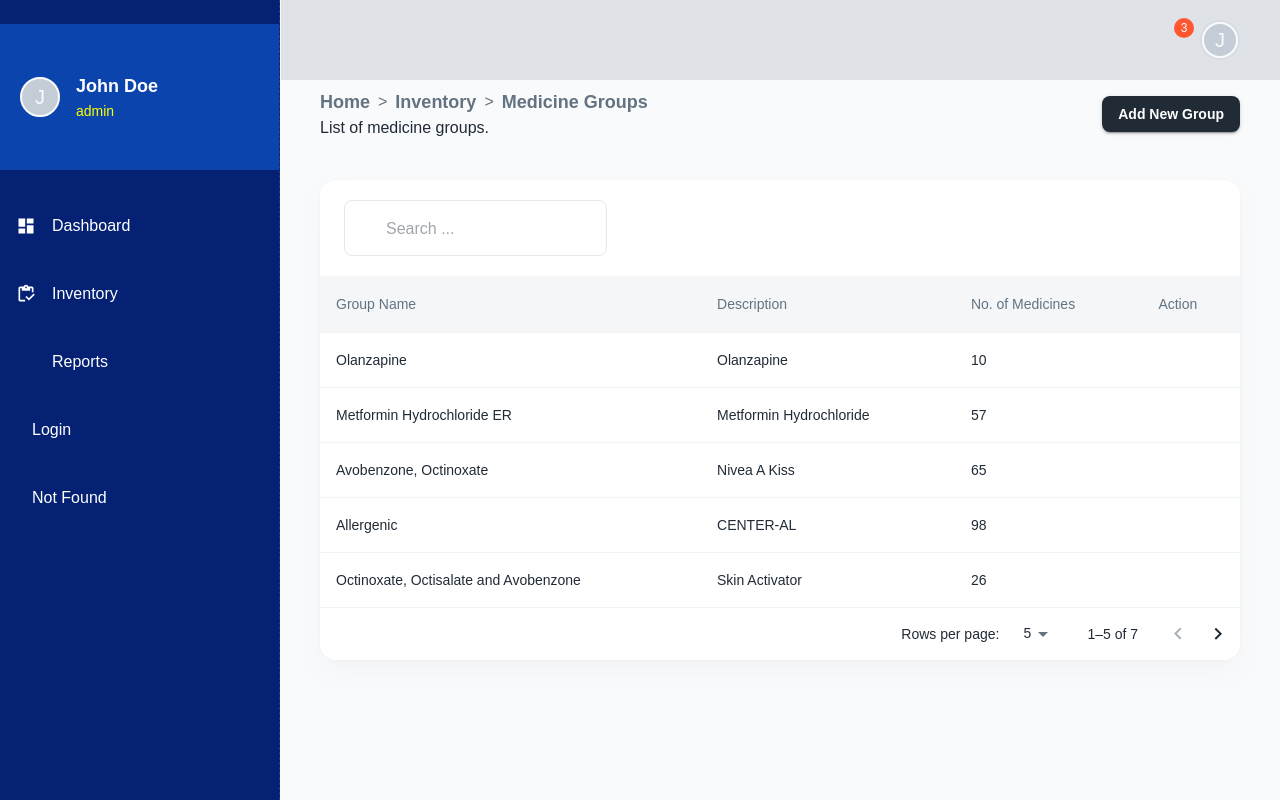
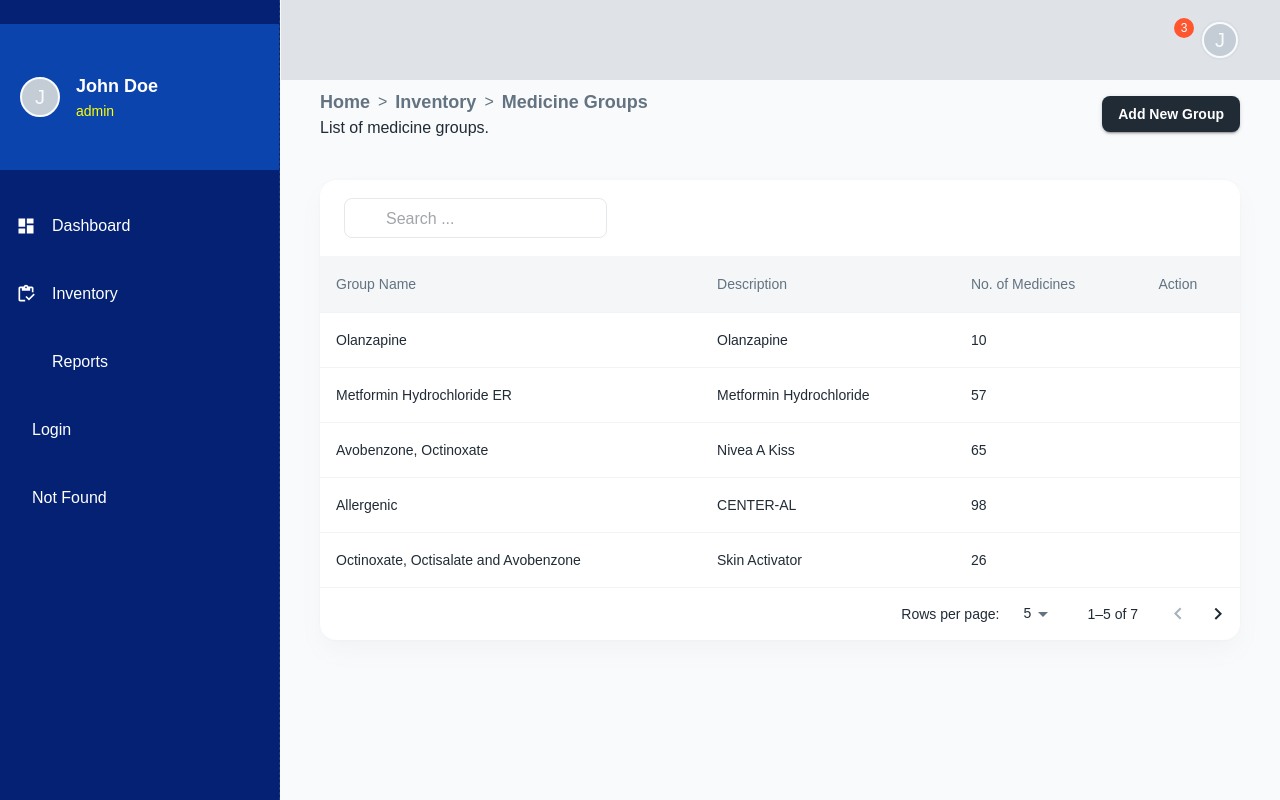
Before and after one commit to at-tawlib/pharmacy-desktop-app, a React (Vite) app in the folder src/renderer/: page /inventory/medicine-group in a window 1280 px wide. Built offline with nearby package versions, Linux system fonts and the light colour scheme; some icons are missing.

Commit message:
Reduce size of search field n the toolbar

```diff
--- a/src/renderer/src/components/table/TableToolbar.jsx
+++ b/src/renderer/src/components/table/TableToolbar.jsx
@@ -13,7 +13,7 @@ export default function TableToolbar({ numSelected, filterName, onFilterName })
   return (
     <Toolbar
       sx={{
-        height: 96,
+        height: 76,
         display: 'flex',
         justifyContent: 'space-between',
         p: (theme) => theme.spacing(0, 1, 0, 3),
@@ -32,6 +32,7 @@ export default function TableToolbar({ numSelected, filterName, onFilterName })
           value={filterName}
           onChange={onFilterName}
           placeholder="Search ..."
+          size='small'
           startAdornment={
             <InputAdornment position="start">
               <Iconify
```
